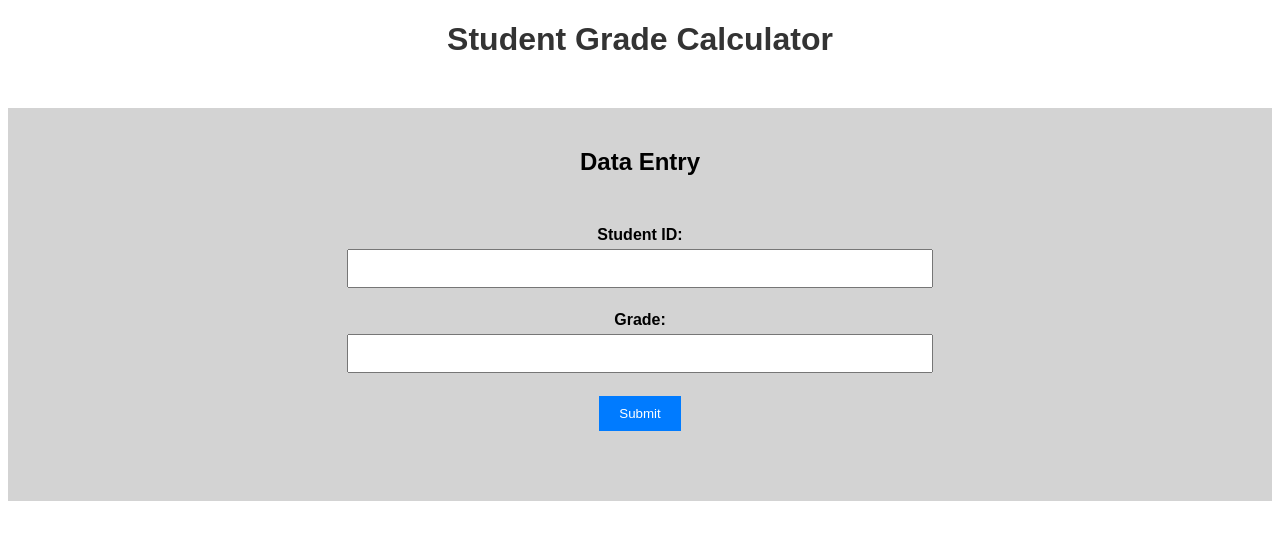
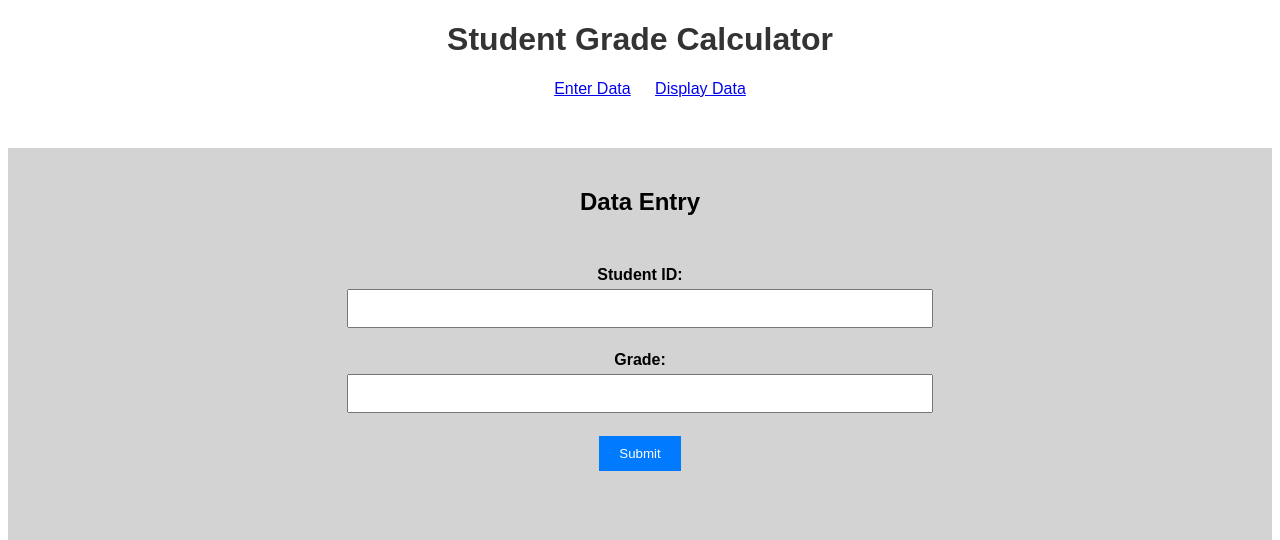
Before and after one commit to aimiisme/Student-Grade-Calculator, a PHP site: page / in a window 1280 px wide. Shown: the top 540 px of the page. Run offline with PHP 8.4, Linux system fonts and the light colour scheme.

Commit message:
Fix bugs in `connect.php` file

```diff
--- a/index.php
+++ b/index.php
@@ -15,6 +15,10 @@ database name: 'studentgrade'
   </head>
   <body>
     <h1>Student Grade Calculator</h1>
+    <ul>
+        <li><a href="index.php">Enter Data</a></li>
+        <li><a href="connect.php">Display Data</a></li>
+    </ul>
     <div class="entry-form">
       <h2>Data Entry</h2>
       <form id="dataEntryForm" action="connect.php" method="post">
```
Also changed, not shown: connect.php (+9 -8 lines).
